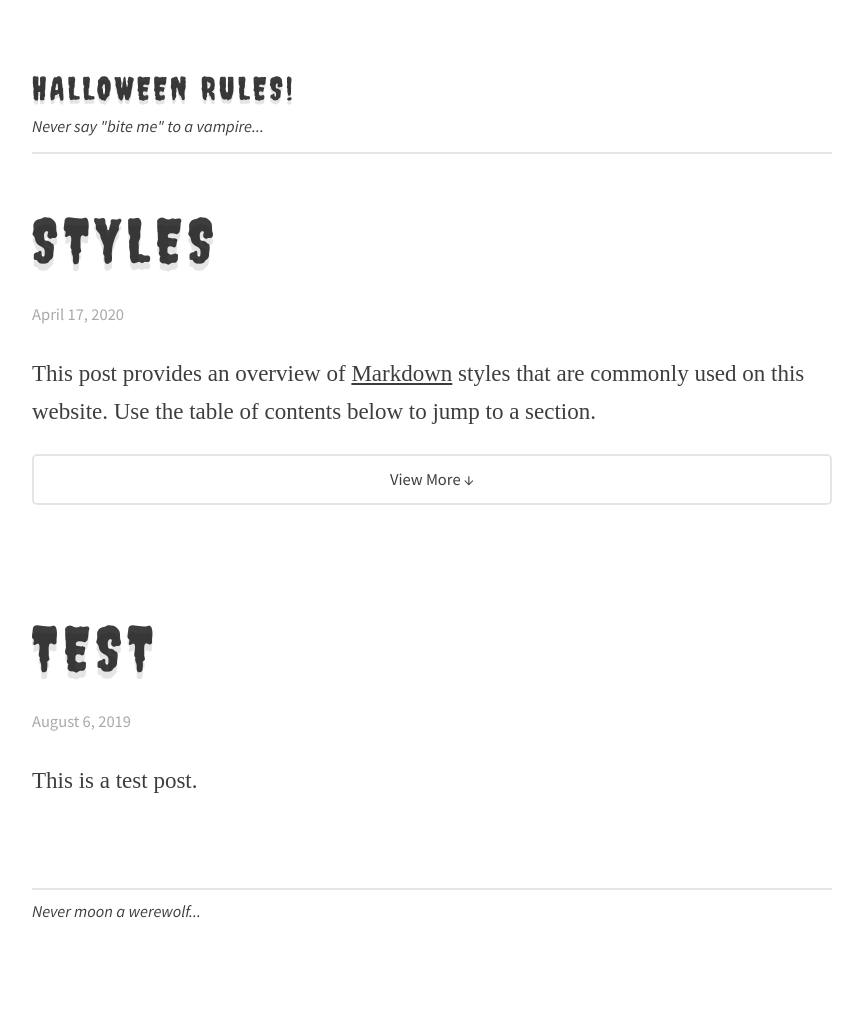
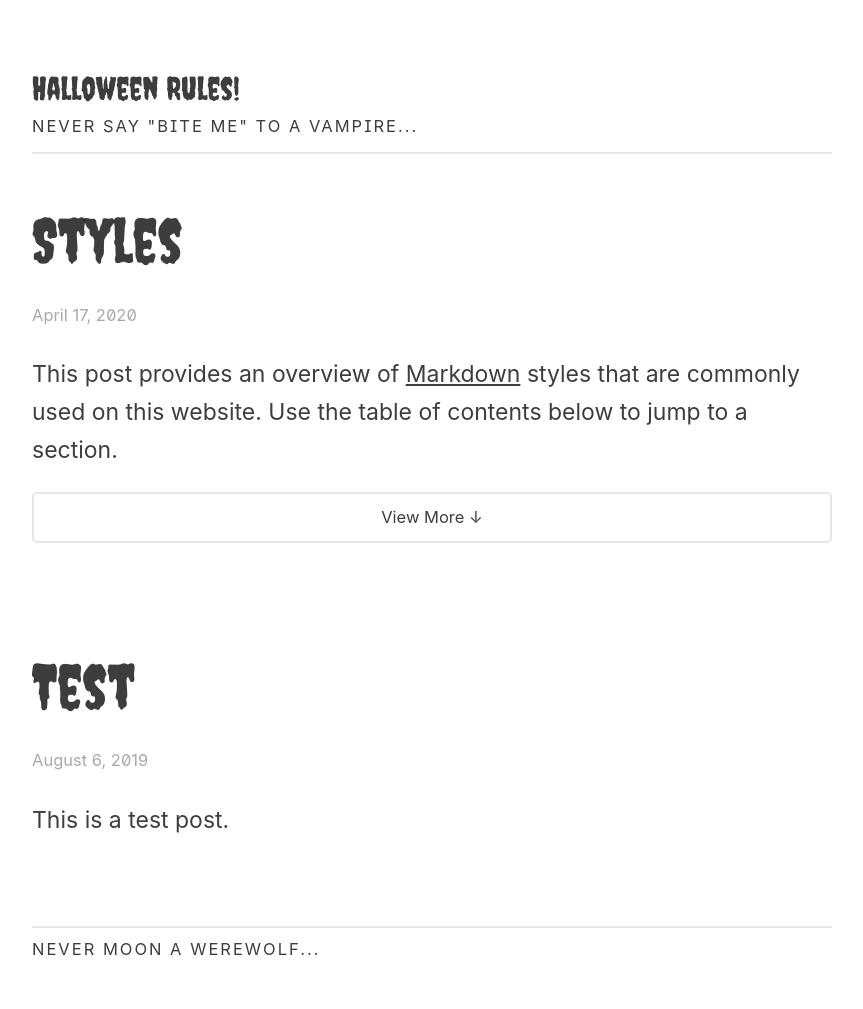
Before and after one commit to lmw13/lmw13, a Jekyll site: the page built from index.html, in a window 1280 px wide. Shown: the whole page, without its empty margins (208-1071 px from the left). Built offline with Jekyll 4.4.1, drawn with Linux system fonts in a browser that asks for light colours; some web fonts are replaced; the list of posts is cut into pages by our own code; before the commit the page ends 971 px from its top, so only the background shows below that.

Commit message:
Update style.css

```diff
--- a/css/style.css
+++ b/css/style.css
@@ -1,18 +1,21 @@
-/* Body */
+@import url('https://rsms.me/inter/inter.css');
+html { font-family: 'Inter', sans-serif; }
+@supports (font-variation-settings: normal) {
+  html { font-family: 'Inter var', sans-serif; }
+}
+
+/* Body ⌁ */
 
 body {
 	background: #FFFFFF;
 	margin: 1em auto;
 	max-width: 800px;
 	line-height: 1.66;
-	font-family: 'Source Sans Pro', -apple-system, BlinkMacSystemFont, Segoe UI, Helvetica, Arial, sans-serif, Apple Color Emoji, Segoe UI Emoji, Segoe UI Symbol;
+	font-family: 'Inter', -apple-system, BlinkMacSystemFont, Segoe UI, Helvetica, Arial, sans-serif, Apple Color Emoji, Segoe UI Emoji, Segoe UI Symbol;
+	font-feature-settings: "cv03", "cv04", "cv08", "cv09", "cv10";
 	font-size: 23px;
 	color: rgba(0, 0, 0, 0.76);
 	padding: 1em;
-}
-
-body p {
-	font-family: 'Source Serif Pro', serif;
 }
 
 .spacer {
@@ -48,7 +51,8 @@ figcaption,
 nav,
 footer {
 	font-size: 0.718em;
-	font-style: italic;
+	text-transform: uppercase;
+	letter-spacing: 2px;
 }
 
 nav a,
@@ -91,21 +95,16 @@ h1,
 h2,
 h3,
 .header {
-	font-family: 'Creepster', cursive;
+	font-family: 'Creepster', serif;
 	font-weight: 400;
-	text-shadow: 0 .11em 0 rgba(0, 0, 0, 0.1);
-	text-transform: uppercase;
-      	letter-spacing: 0.1em;
 }
 
 h1 {
-	color: rgba(0, 0, 0, 0.76);
 	font-size: 3.2em;
 	line-height: 1.15em;
 }
 
 .header {
-
 	font-size: 1.4em;
 	line-height: 1.25em;
 }
@@ -151,7 +150,8 @@ h4 {
 time,
 .meta,
 figcaption {
-	font-family: 'Source Sans Pro',-apple-system, BlinkMacSystemFont, Segoe UI, Helvetica, Arial, sans-serif, Apple Color Emoji, Segoe UI Emoji, Segoe UI Symbol;
+	font-family: 'Inter', SFMono-Regular, Consolas, Liberation Mono, Menlo, monospace;
+	font-feature-settings: "zero";
 	font-size: 0.718em;
 	color: rgb(169, 169, 169);
 }
@@ -184,7 +184,7 @@ blockquote {
 /* Code formatting */
 
 code {
-	font-family: monospace;
+	font-family: SFMono-Regular, Consolas, Liberation Mono, Menlo, monospace;
 }
 
 pre {
@@ -353,7 +353,6 @@ span.small {
 .post-nav p {
 	flex: 1 1 0;
 	width: 45%;
-	font-family: 'Source Sans Pro', -apple-system, BlinkMacSystemFont, Segoe UI, Helvetica, Arial, sans-serif, Apple Color Emoji, Segoe UI Emoji, Segoe UI Symbol;
 }
 
 .post-nav a {
```
